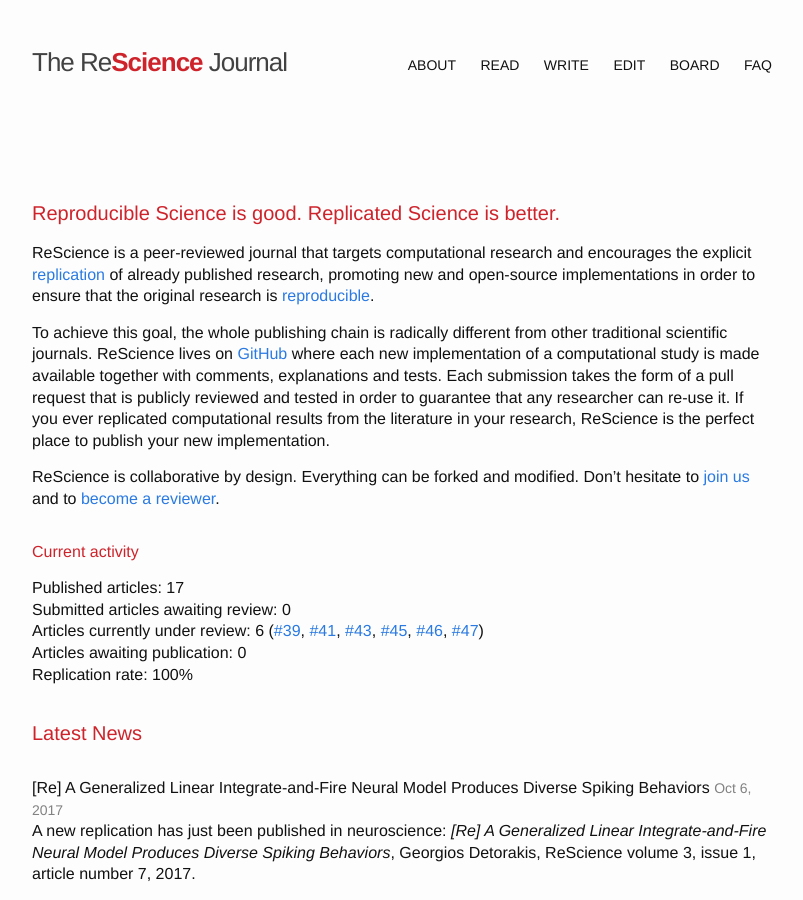
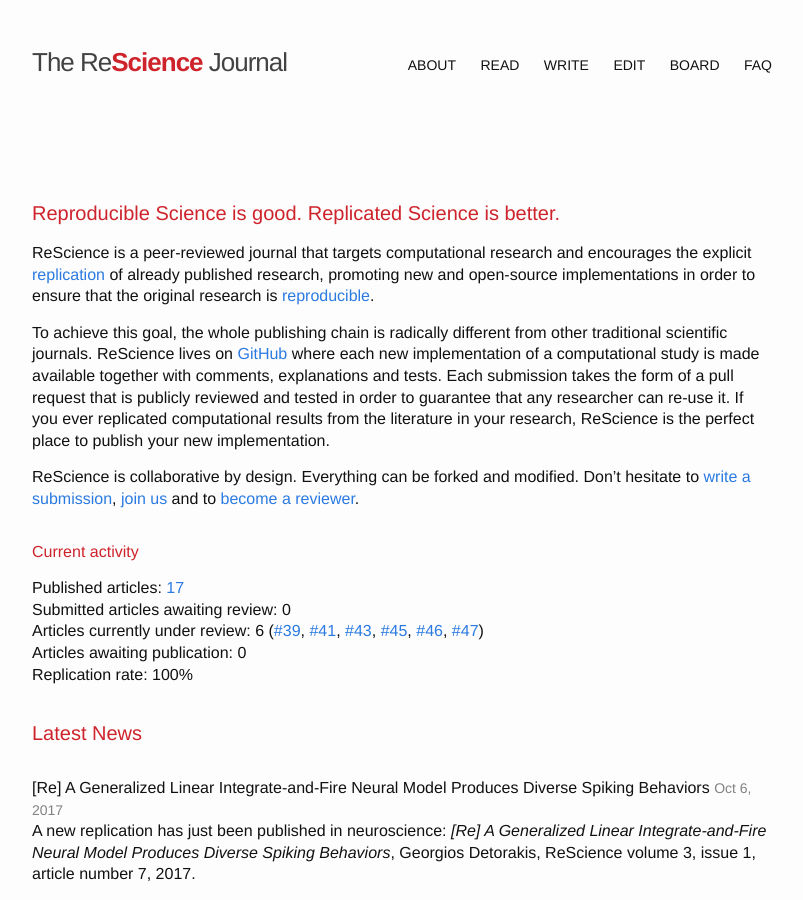
Before and after one commit to ReScience/rescience.github.io, a Jekyll site: the page built from index.md, in a window 1280 px wide and 900 px high. Shown: the whole window, without its empty margins (238-1041 px from the left). Built offline with Jekyll 4.4.1, drawn with Linux system fonts in a browser that asks for light colours; our own code applies the rules of GitHub Pages for plain Markdown files.

Commit message:
Improve navigation from the home page.
Add links to the submission instructions and the achive of published issues of the journal.

```diff
--- a/index.md
+++ b/index.md
@@ -19,13 +19,13 @@
 Re**Science** is the perfect place to publish your new implementation.
 
 Re**Science** is collaborative by design. Everything can be forked and
-modified. Don't hesitate to [join us](faq) and
+modified. Don't hesitate to [write a submission](write), [join us](faq) and
 to [become a reviewer](https://github.com/ReScience/ReScience/issues/27).
 
 
 ### Current activity
 
-Published articles: 17
+Published articles: [17](https://github.com/ReScience/ReScience)
 Submitted articles awaiting review: 0
 Articles currently under review: 6 ([#39], [#41], [#43], [#45], [#46], [#47])
 Articles awaiting publication: 0
```
